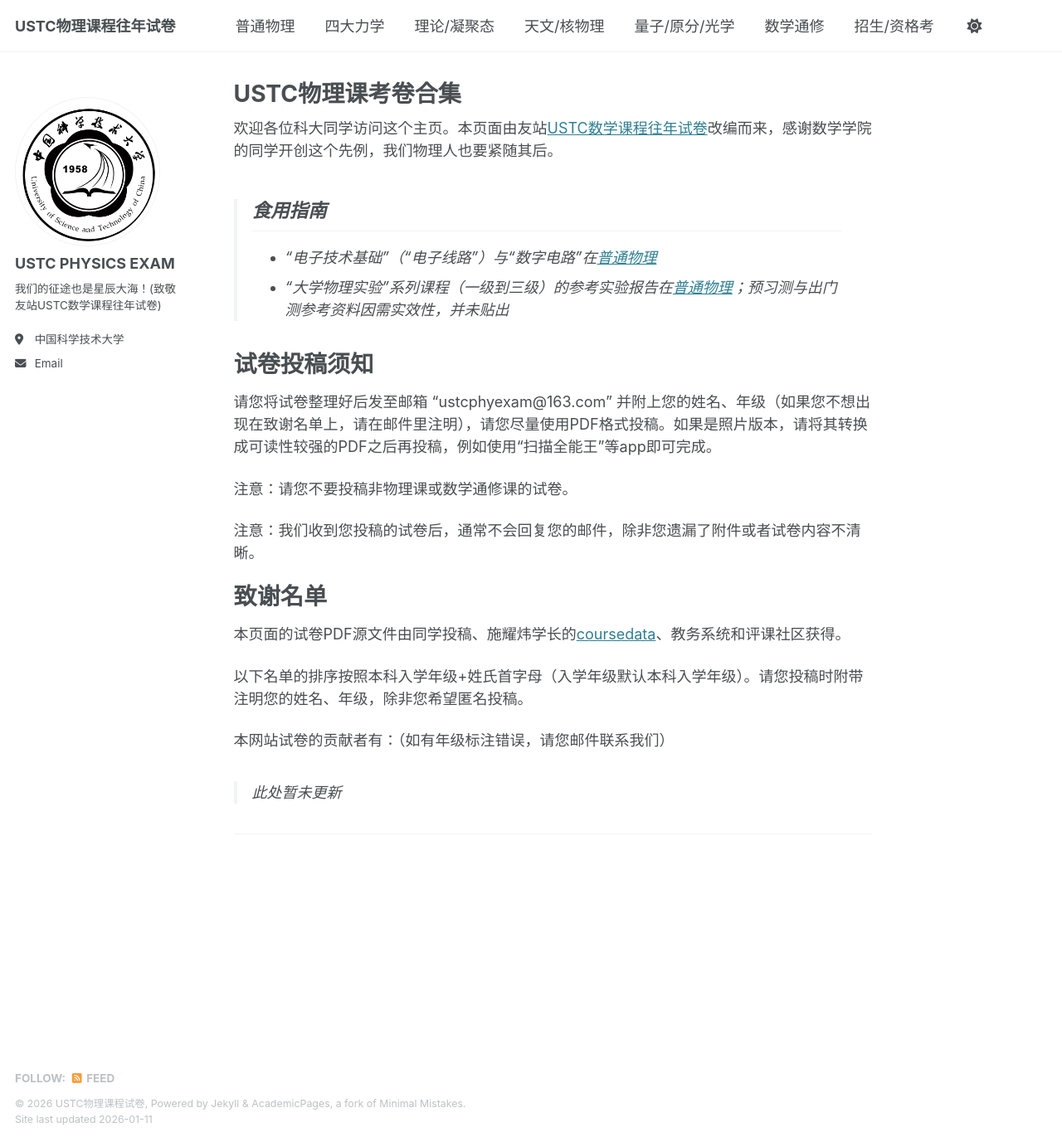
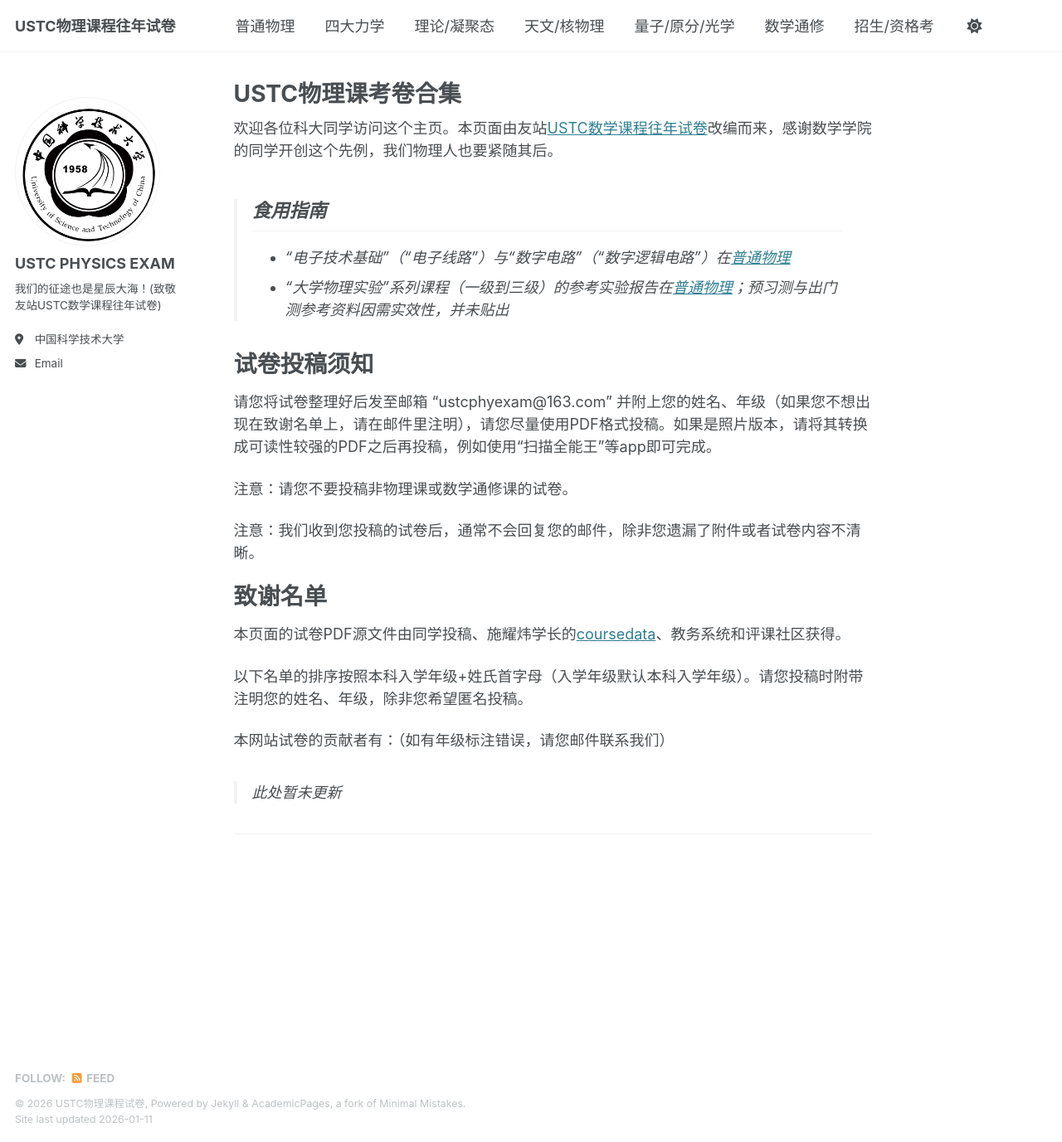
Before and after one commit to ustcphyexam/ustcphyexam.github.io, a Jekyll site: the page built from _pages/about.md, in a window 1280 px wide and 1377 px high. Shown: the whole window at 83% size. Built offline with Jekyll 4.4.1, drawn with Linux system fonts in a browser that asks for light colours.

Commit message:
update DLC

```diff
--- a/_pages/about.md
+++ b/_pages/about.md
@@ -10,7 +10,7 @@ redirect_from:
 欢迎各位科大同学访问这个主页。本页面由友站[USTC数学课程往年试卷](https://ustcmathexam.github.io/)改编而来，感谢数学学院的同学开创这个先例，我们物理人也要紧随其后。
 
 > ## 食用指南
-> - “电子技术基础”（“电子线路”）与“数字电路”在[普通物理](/JuniorPhy/)
+> - “电子技术基础”（“电子线路”）与“数字电路”（“数字逻辑电路”）在[普通物理](/JuniorPhy/)
 > - “大学物理实验”系列课程（一级到三级）的参考实验报告在[普通物理](/JuniorPhy/)；预习测与出门测参考资料因需实效性，并未贴出
 
 
```
Also changed, not shown: _pages/JuniorPhy.md (+3 -0 lines), 3 other files.
